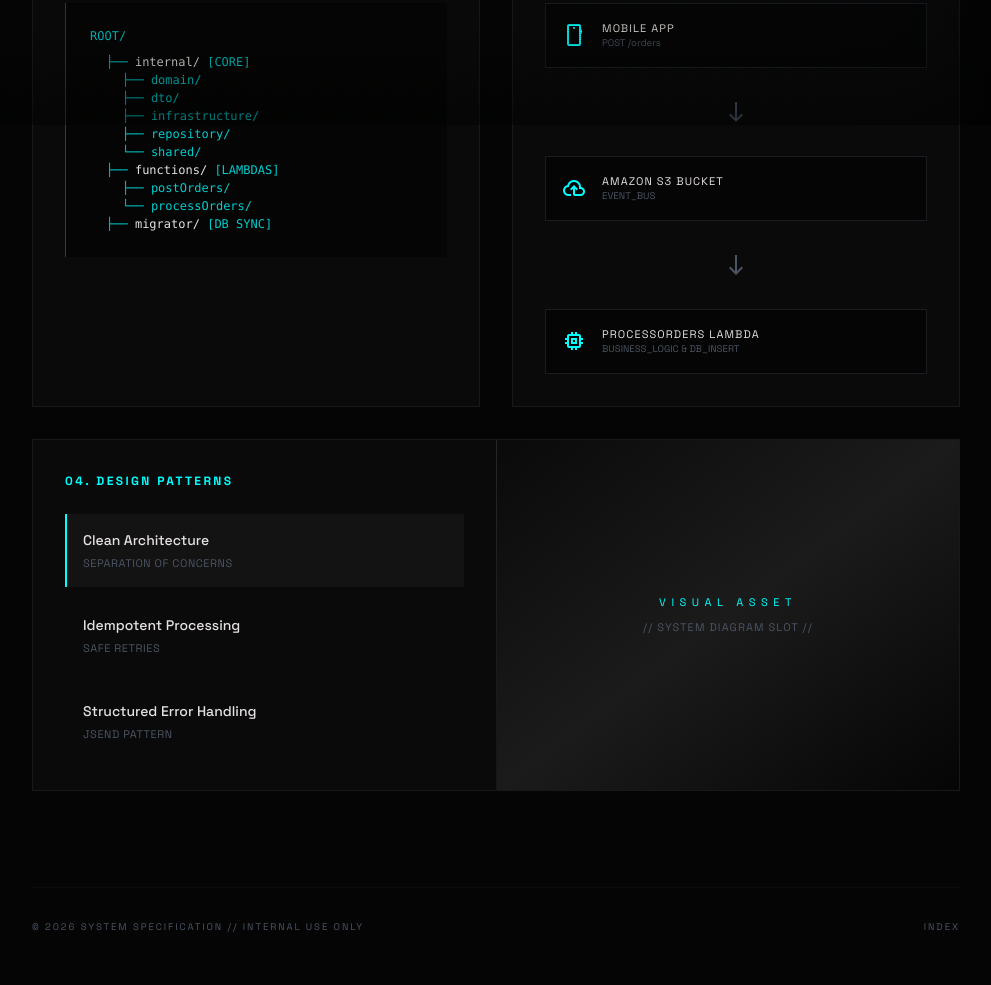
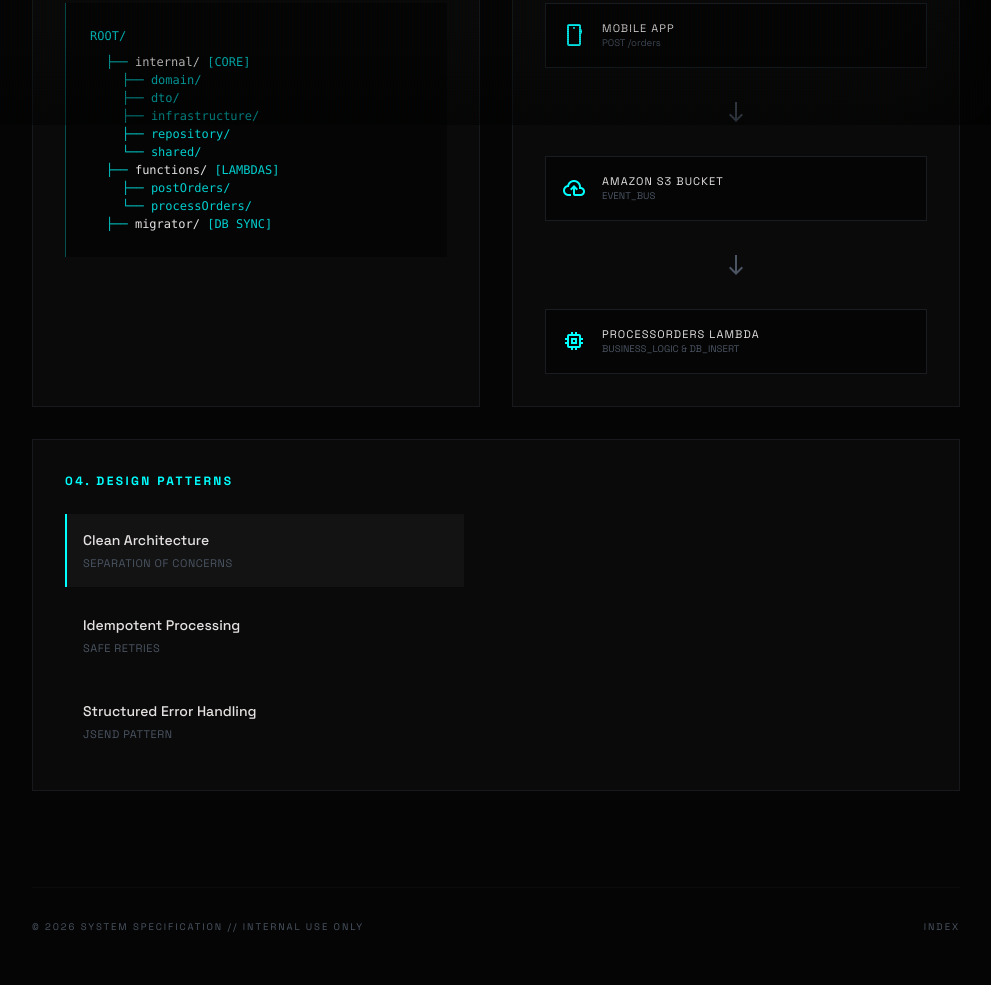
Before and after one commit to ncasatti/go-event-orders, a plain HTML site: page docs/pages/architecture.html in a window 1280 px wide. Shown: the part 675-1660 px from the top of the page, without its empty margins (272-1263 px from the left). Drawn offline with nearby package versions, Linux system fonts and the light colour scheme.

Commit message:
docs: remove diagram slot

```diff
--- a/docs/pages/architecture.html
+++ b/docs/pages/architecture.html
@@ -209,12 +209,12 @@
                         </li>
                     </ul>
                 </div>
-                <div class="flex-1 relative min-h-[300px] border-l border-[#4B5563]/20 bg-gradient-to-br from-[#0A0A0A] via-[#1c1b1b] to-[#050505] flex items-center justify-center">
-                    <div class="text-center">
-                        <div class="text-[#00FFFF] font-['Space_Grotesk'] uppercase tracking-[0.5em] text-[0.6875rem] mb-2">VISUAL ASSET</div>
-                        <div class="text-[#4B5563] text-[0.6875rem] uppercase tracking-widest">// SYSTEM DIAGRAM SLOT //</div>
-                    </div>
-                </div>
+                <!-- <div class="flex-1 relative min-h-[300px] border-l border-[#4B5563]/20 bg-gradient-to-br from-[#0A0A0A] via-[#1c1b1b] to-[#050505] flex items-center justify-center"> -->
+                <!--     <div class="text-center"> -->
+                <!--         <div class="text-[#00FFFF] font-['Space_Grotesk'] uppercase tracking-[0.5em] text-[0.6875rem] mb-2">VISUAL ASSET</div> -->
+                <!--         <div class="text-[#4B5563] text-[0.6875rem] uppercase tracking-widest">// SYSTEM DIAGRAM SLOT //</div> -->
+                <!--     </div> -->
+                <!-- </div> -->
             </section>
 
         </div>
```
